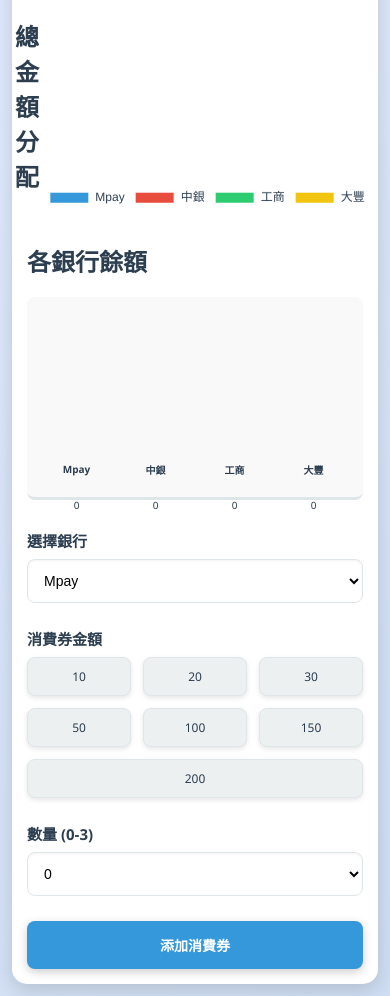
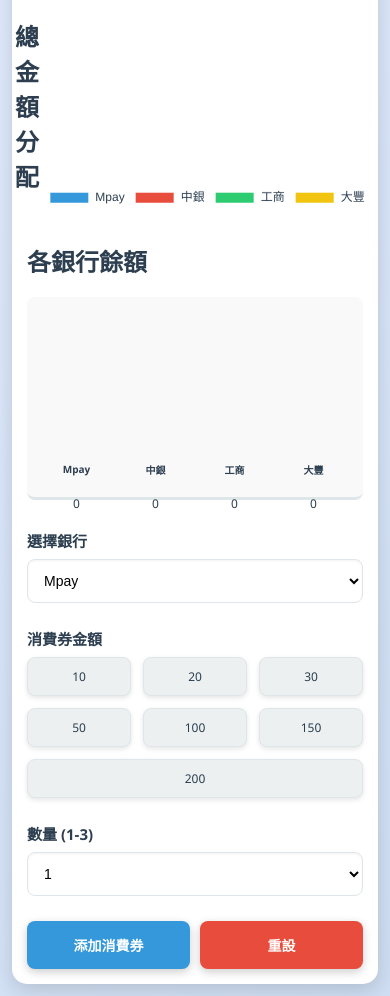
Before and after one commit to di9ary/vouchertracker-2, a plain HTML site: page index.html in a window 390 px wide. Shown: the part 96-1092 px from the top of the page. Drawn offline with nearby package versions, Linux system fonts and the light colour scheme.

Commit message:
Update index.html

```diff
--- a/index.html
+++ b/index.html
@@ -14,7 +14,7 @@
         }
         h1 {
             text-align: center;
-            color: #2c3e50;
+>            color: #2c3e50;
             font-size: 26px;
             margin-bottom: 20px;
             text-shadow: 0 1px 2px rgba(0, 0, 0, 0.1);
@@ -144,8 +144,12 @@
             border-color: #3498db;
             box-shadow: 0 4px 10px rgba(52, 152, 219, 0.4);
         }
+        .button-group {
+            display: flex;
+            gap: 10px;
+        }
         button {
-            width: 100%;
+            flex: 1;
             padding: 14px;
             background: #3498db;
             color: #fff;
@@ -157,9 +161,15 @@
             transition: all 0.3s ease;
             box-shadow: 0 3px 10px rgba(0, 0, 0, 0.2);
         }
+        button.reset {
+            background: #e74c3c;
+        }
         button:hover {
             background: #2980b9;
             transform: translateY(-2px);
+        }
+        button.reset:hover {
+            background: #c0392b;
         }
         @media (max-width: 600px) {
             body {
@@ -181,7 +191,7 @@
             .bar-container {
                 height: 180px;
             }
-            .bar-label, .bar-amount {
+            .bar-label, .bar Amount {
                 font-size: 10px;
             }
             .amount-btn {
@@ -217,7 +227,7 @@
             <select id="bankSelect">
                 <option value="mpay">Mpay</option>
                 <option value="boc">中銀</option>
-                <option value="icbc">工商</option>
+將<option value="icbc">工商</option>
                 <option value="taifung">大豐</option>
             </select>
         </div>
@@ -234,20 +244,22 @@
             </div>
         </div>
         <div class="form-group">
-            <label for="quantitySelect">數量 (0-3)</label>
+            <label for="quantitySelect">數量 (1-3)</label>
             <select id="quantitySelect">
-                <option value="0">0</option>
                 <option value="1">1</option>
                 <option value="2">2</option>
                 <option value="3">3</option>
             </select>
         </div>
-        <button onclick="addVoucher()">添加消費券</button>
+        <div class="button-group">
+            <button onclick="addVoucher()">添加消費券</button>
+            <button class="reset" onclick="resetData()">重設</button>
+        </div>
     </div>
 
     <script src="https://cdn.jsdelivr.net/npm/chart.js"></script>
     <script>
-        const banks = {
+        let banks = JSON.parse(localStorage.getItem('banks')) || {
             mpay: { total: 0, vouchers: [] },
             boc: { total: 0, vouchers: [] },
             icbc: { total: 0, vouchers: [] },
@@ -261,7 +273,7 @@
             data: {
                 labels: ['Mpay', '中銀', '工商', '大豐'],
                 datasets: [{
-                    data: [0, 0, 0, 0],
+                    data: [banks.mpay.total, banks.boc.total, banks.icbc.total, banks.taifung.total],
                     backgroundColor: ['#3498db', '#e74c3c', '#2ecc71', '#f1c40f'],
                     borderColor: '#fff',
                     borderWidth: 2
@@ -323,6 +335,9 @@
             ];
             pieChart.update();
             document.getElementById('pieTotal').textContent = `總額: ${total}`;
+
+            // Save to localStorage
+            localStorage.setItem('banks', JSON.stringify(banks));
         }
 
         function addVoucher() {
@@ -334,14 +349,30 @@
                 return;
             }
 
-            if (quantity >= 0 && quantity <= 3) {
-                banks[bank].total += selectedAmount * quantity;
-                for (let i = 0; i < quantity; i++) {
-                    banks[bank].vouchers.push(selectedAmount);
-                }
+            // Check total voucher count limit
+            const currentCount = banks[bank].vouchers.length;
+            if (currentCount + quantity > 3) {
+                alert(`每家銀行最多只能有3張消費券！當前${bank}已有${currentCount}張。`);
+                return;
+            }
+
+            banks[bank].total += selectedAmount * quantity;
+            for (let i = 0; i < quantity; i++) {
+                banks[bank].vouchers.push(selectedAmount);
+            }
+            updateCharts();
+        }
+
+        function resetData() {
+            if (confirm('確定要重設所有數據嗎？此操作無法恢復！')) {
+                banks = {
+                    mpay: { total: 0, vouchers: [] },
+                    boc: { total: 0, vouchers: [] },
+                    icbc: { total: 0, vouchers: [] },
+                    taifung: { total: 0, vouchers: [] }
+                };
+                localStorage.setItem('banks', JSON.stringify(banks));
                 updateCharts();
-            } else {
-                alert('數量必須在0到3之間');
             }
         }
 
```
